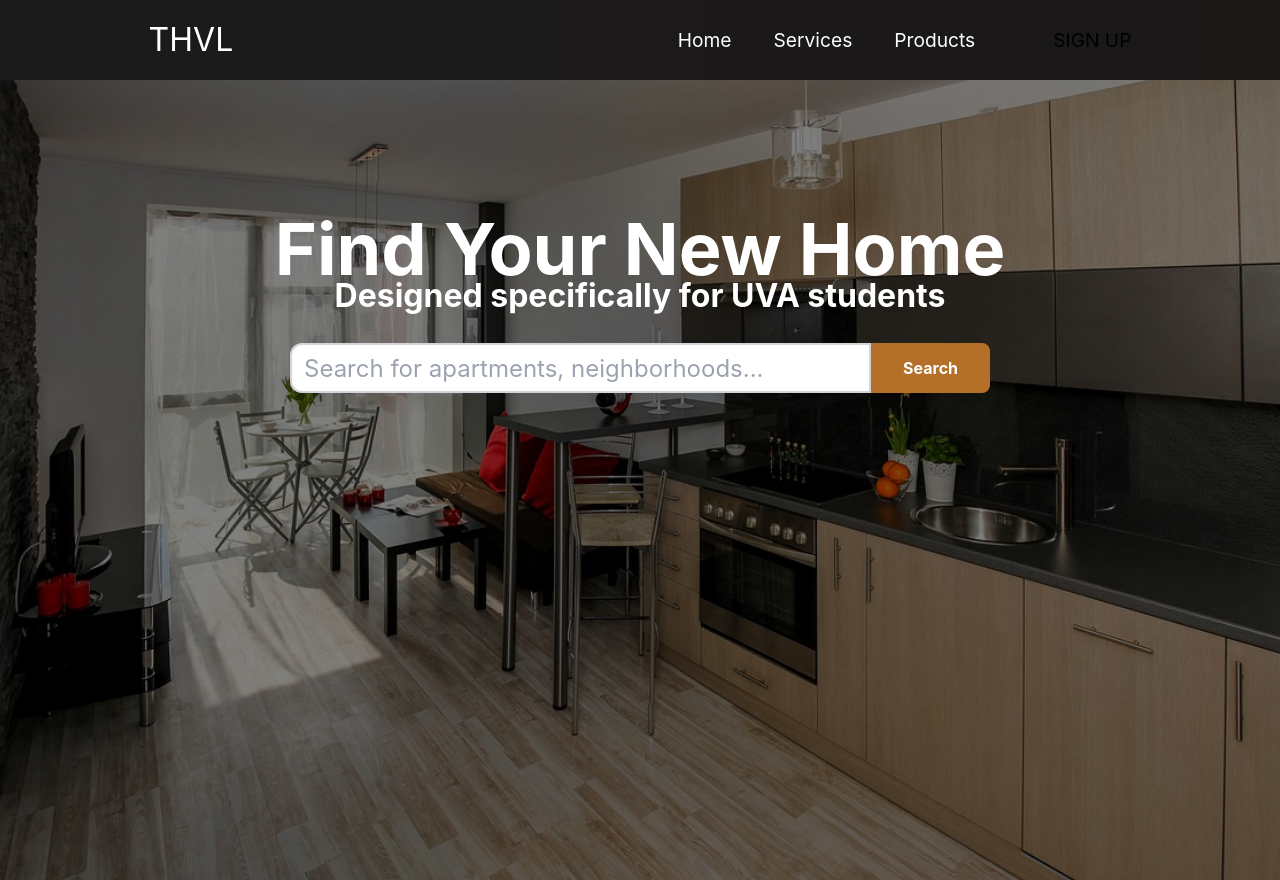
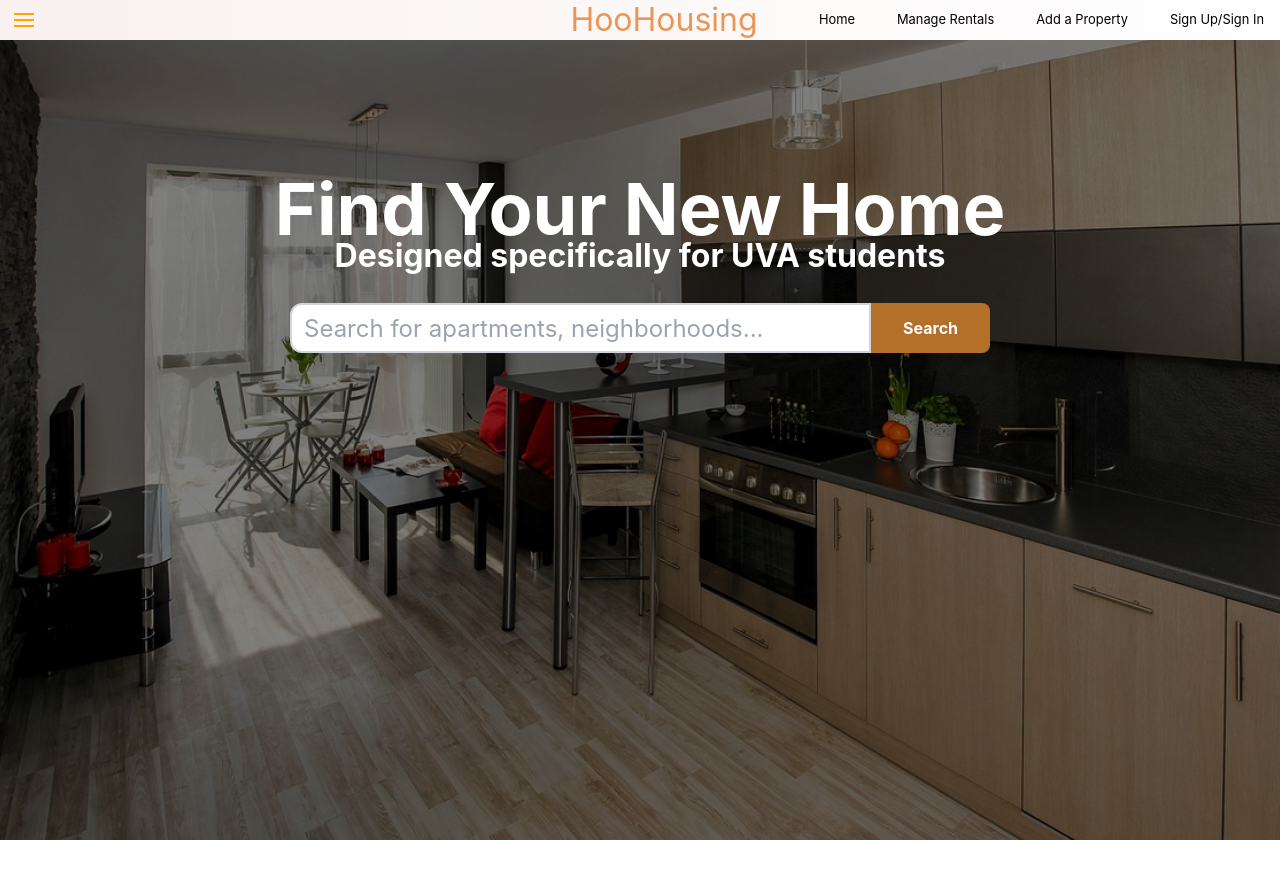
Before and after one commit to albertkangg/hoohousing, a React (Create React App) app in the folder test-app/: page / in a window 1280 px wide. After the commit the page ends 840 px from the top, so only its background shows below. Built offline with nearby package versions, Linux system fonts and the light colour scheme.

Commit message:
merging (hardcode)

```diff
--- a/test-app/package.json
+++ b/test-app/package.json
@@ -6,6 +6,8 @@
     "@testing-library/jest-dom": "^5.17.0",
     "@testing-library/react": "^13.4.0",
     "@testing-library/user-event": "^13.5.0",
+    "hamburger-react": "^2.5.1",
+    "npm-scripts": "^1.4.0",
     "react": "^18.3.1",
     "react-dom": "^18.3.1",
     "react-router-dom": "^6.23.1",
--- a/test-app/src/App.js
+++ b/test-app/src/App.js
@@ -2,7 +2,7 @@ import React from "react";
 import "./App.css";
 import Navbar from "./components/Navbar";
 import Hero from "./components/Hero";
-//import Home from "./components/pages/Home";
+import Home from "./components/pages/Home";
 import { BrowserRouter as Router, Routes, Route } from "react-router-dom";
 
 function App() {
@@ -10,7 +10,7 @@ function App() {
     <Router>
       <Navbar />
       <Routes>
-        <Route exact path="/" element={<Hero />} />
+        <Route exact path="/" element={<Home />} />
       </Routes>
     </Router>
   );
--- a/test-app/src/components/Navbar.css
+++ b/test-app/src/components/Navbar.css
@@ -1,6 +1,6 @@
 .navbar {
-    background: linear-gradient(90deg, rgb(28, 27, 27) 0%, rgb(26, 23, 23) 100%);
-    height: 80px;
+  background: linear-gradient(90deg, rgb(250, 241, 241) 0%, rgb(255, 255, 255) 100%);
+  height: 40px;
   display: flex;
   justify-content: center;
   align-items: center;
@@ -12,15 +12,15 @@
 
 .navbar-container {
   display: flex;
-    justify-content: center;
+  justify-content: space-between;
   align-items: center;
-    height: 80px;
-    max-width: 1500px;
+  height: 40px;
+  width: 100%;
 }
 
 .navbar-logo {
-    color: #fff;
-    justify-self: start;
+  color: #EB9657;
+  justify-self: center;
   margin-left: 20px;
   cursor: pointer;
   text-decoration: none;
@@ -29,9 +29,20 @@
   align-items: center;
 }
 
+.logo-container {
+justify-content: start;
+position: absolute;
+left: 43%;
+}
+
 .fa-typo3 {
   margin-left: 0.5rem;
   font-size: 1.8rem;
+}
+
+.nav-hambuger {
+  margin: 0px;
+  padding: 0px;
 }
 
 .nav-menu {
@@ -42,24 +53,27 @@
   text-align: center;
   width: 60vw;
   justify-content: end;
-    margin-right: 2rem;
+  margin: 0;
+  left: 0;
 }
 
 .nav-item {
-    height: 80px;
+  height: 40px;
 }
 
 .nav-links {
-    color: #fff;
+  color: #000000;
   display: flex;
   align-items: center;
   text-decoration: none;
   padding: 0.5rem 1rem;
   height: 100%;
+  font-size: 1.5rex;
 }
 
 .nav-links:hover {
-    border-bottom: 4px solid #fff;
+  color: #EB9657;
+  border-bottom: 4px solid #EB9657;
   transition: all 0.2s ease-out;
 }
 
--- a/test-app/src/components/Navbar.js
+++ b/test-app/src/components/Navbar.js
@@ -2,6 +2,9 @@ import React, { useState, useEffect } from "react";
 import { Link } from "react-router-dom";
 import "./Navbar.css";
 import { Button } from "./Button";
+import Hamburger from "hamburger-react";
+import Modal from "./pages/Modal";
+import Signup from "./pages/Signup";
 
 function Navbar() {
   const [click, setClick] = useState(false);
@@ -24,15 +27,34 @@ function Navbar() {
 
   window.addEventListener("resize", showButton);
 
+  const [showModal, setShowModal] = useState(false);
+
+  const openModal = () => {
+    setShowModal(true);
+  };
+
+  const closeModal = () => {
+    setShowModal(false);
+  };
+
   return (
     <>
       <nav className="navbar">
         <div className="navbar-container">
-          <Link to="/" className="navbar-logo" onClick={closeMobileMenu}>
-            THVL
-          </Link>
-          <div className="menu-icon" onClick={handleClick}>
-            <i className={click ? "fas fa-times" : "fas fa-bars"} />
+          <div className="nav-hamburger">
+            <Hamburger
+              direction="left"
+              size={20}
+              color="orange"
+              duration={0.1}
+              toggle={handleClick}
+              toggled={click}
+            />
+          </div>
+          <div className="logo-container">
+            <Link to="/" className="navbar-logo" onClick={closeMobileMenu}>
+              HooHousing
+            </Link>
           </div>
           <ul className={click ? "nav-menu active" : "nav-menu"}>
             <li className="nav-item">
@@ -42,33 +64,33 @@ function Navbar() {
             </li>
             <li className="nav-item">
               <Link
-                to="/services"
+                to="/ManageRentals"
                 className="nav-links"
                 onClick={closeMobileMenu}
               >
-                Services
+                Manage Rentals
               </Link>
             </li>
             <li className="nav-item">
               <Link
-                to="/products"
+                to="/property"
                 className="nav-links"
                 onClick={closeMobileMenu}
               >
-                Products
+                Add a Property
               </Link>
             </li>
             <li className="nav-item">
-              <Link
-                to="/sign-up"
-                className="nav-links-mobile"
-                onClick={closeMobileMenu}
-              >
-                Sign Up
+              <Link className="nav-links" onClick={openModal}>
+                Sign Up/Sign In
               </Link>
             </li>
           </ul>
-          {button && <Button buttonStyle="btn--outline">SIGN UP</Button>}
+          {showModal && (
+            <Modal onClose={closeModal}>
+              <Signup onClose={closeModal} />
+            </Modal>
+          )}
         </div>
       </nav>
     </>
--- a/test-app/src/components/pages/Home.js
+++ b/test-app/src/components/pages/Home.js
@@ -1,11 +1,12 @@
 import "../../App.css";
-import HeroSection from "../HeroSection";
+import Navbar from "../Navbar";
+import Hero from "../Hero";
 import React from "react";
 
 function Home() {
   return (
     <>
-      <HeroSection />
+      <Hero />
     </>
   );
 }
--- /dev/null
+++ b/test-app/src/components/pages/Modal.js
@@ -0,0 +1,15 @@
+import React from 'react';
+import "../../App.css";
+
+function Modal({ children, onClose }) {
+  return (
+    <div className="modal">
+      <div className="modal-content">
+        <span className="close" onClick={onClose}>&times;</span>
+        {children}
+      </div>
+    </div>
+  );
+}
+
+export default Modal;
--- /dev/null
+++ b/test-app/src/components/pages/Property.js
@@ -0,0 +1,18 @@
+import React from "react";
+
+const Property = () => {
+    return (
+        <div
+            style={{
+                display: "flex",
+                justifyContent: "centre",
+                alignItems: "centre",
+                height: "100vh",
+            }}
+        >
+            <h1>Add a Property (fixing soon)</h1>
+        </div>
+    );
+};
+
+export default Property;
--- /dev/null
+++ b/test-app/src/components/pages/Rentals.js
@@ -0,0 +1,18 @@
+import React from "react";
+
+const Services = () => {
+    return (
+        <div
+            style={{
+                display: "flex",
+                justifyContent: "centre",
+                alignItems: "centre",
+                height: "100vh",
+            }}
+        >
+            <h1>Manage Your Services (fixing soon)</h1>
+        </div>
+    );
+};
+
+export default Services;
--- /dev/null
+++ b/test-app/src/components/pages/Signup.js
@@ -0,0 +1,48 @@
+import React, { useState } from 'react';
+import "../../App.css";
+
+function Signup({ onClose }) {
+  const [username, setUsername] = useState('');
+  const [email, setEmail] = useState('');
+  const [password, setPassword] = useState('');
+  const [message, setMessage] = useState('');
+
+  const handleSubmit = (event) => {
+    event.preventDefault();
+    if (username && email && password) {
+      setMessage('Signup successful!');
+    } else {
+      setMessage('Please fill out all fields.');
+    }
+  };
+
+  return (
+    <div className="signup-container">
+      <h2>Sign Up</h2>
+      <form onSubmit={handleSubmit}>
+        <input
+          type="text"
+          placeholder="Username"
+          value={username}
+          onChange={(e) => setUsername(e.target.value)}
+        />
+        <input
+          type="email"
+          placeholder="Email"
+          value={email}
+          onChange={(e) => setEmail(e.target.value)}
+        />
+        <input
+          type="password"
+          placeholder="Password"
+          value={password}
+          onChange={(e) => setPassword(e.target.value)}
+        />
+        <button type="submit">Sign Up</button>
+      </form>
+      {message && <p>{message}</p>}
+    </div>
+  );
+}
+
+export default Signup;
```
Also changed, not shown: 1 other file (tests, documents, lock files or other folders). Lines whose indentation alone changed are shown as unchanged.
